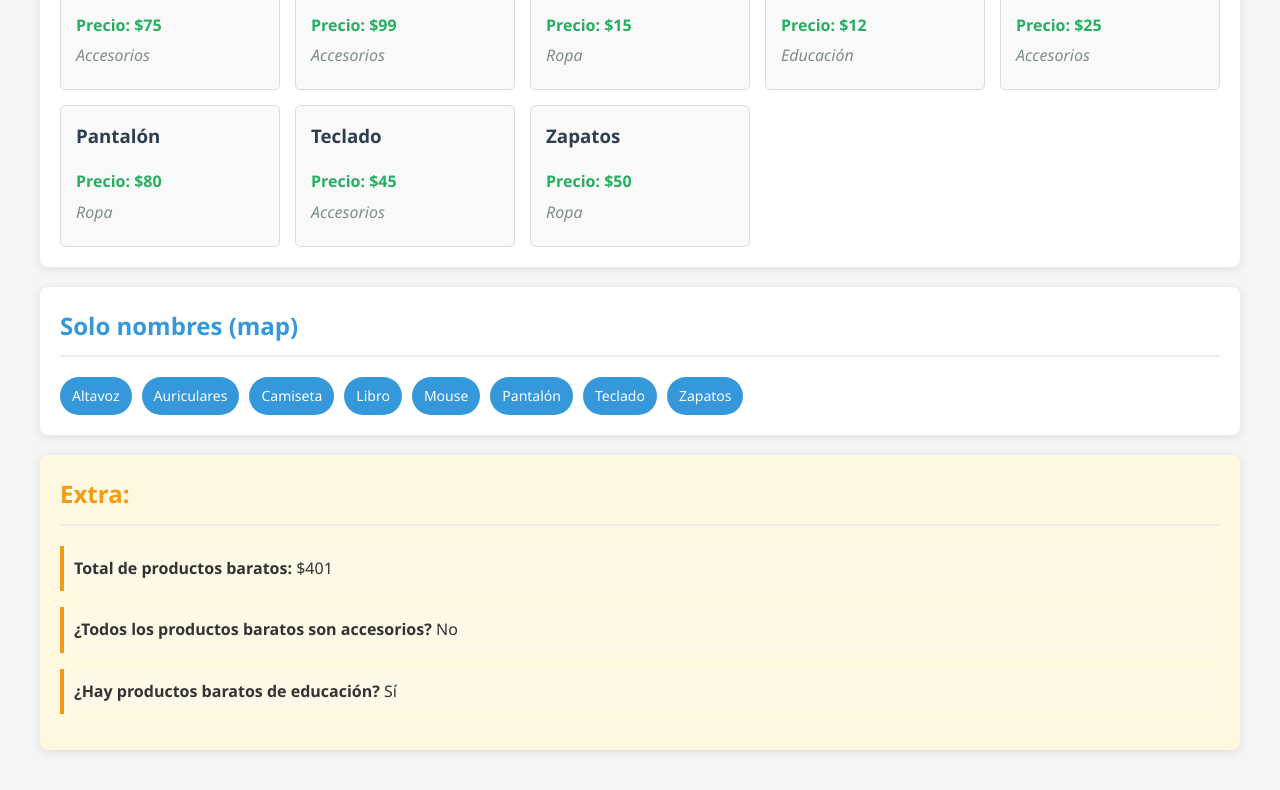
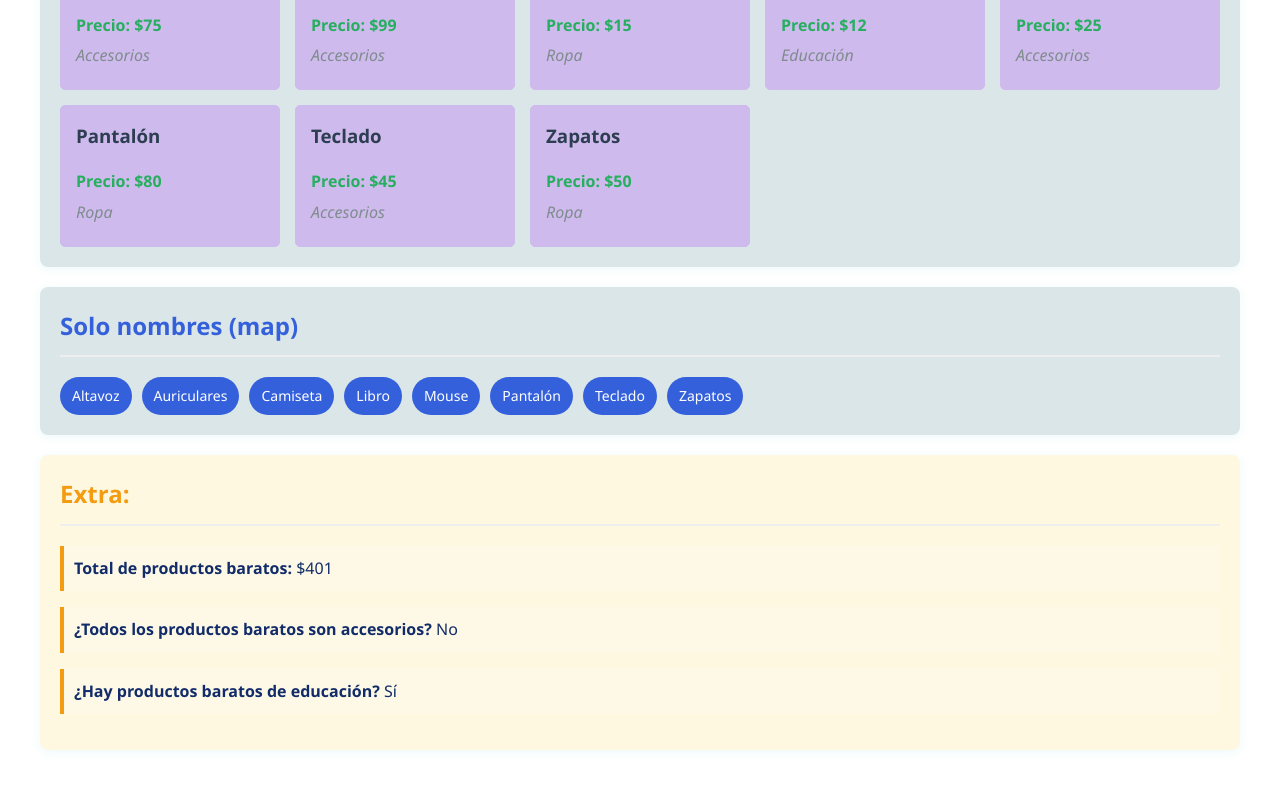
Before and after one commit to Monserl/TIENDAONLINE, a plain HTML site: page index.html in a window 1280 px wide. Shown: the part 1552-2342 px from the top of the page. Drawn offline with Linux system fonts and the light colour scheme.

Commit message:
cambos diseño

```diff
--- a/styles.css
+++ b/styles.css
@@ -1,7 +1,7 @@
 body {
     font-family: 'Segoe UI', Tahoma, Geneva, Verdana, sans-serif;
-    background-color: #f5f5f5;
-    color: #333;
+    background-color: #ffffff;
+    color: #112c68;
     line-height: 1.6;
     padding: 0;
     margin: 0;
@@ -15,20 +15,20 @@ body {
 
 h1 {
     text-align: center;
-    color: #2c3e50;
+    color: #112c68;
     margin-bottom: 30px;
 }
 
 .panel {
-    background: white;
+    background: rgba(207, 221, 224, 0.736);
     border-radius: 8px;
-    box-shadow: 0 2px 10px rgba(0, 0, 0, 0.1);
+    box-shadow: 0 2px 10px rgba(82, 195, 195, 0.1);
     padding: 20px;
     margin-bottom: 20px;
 }
 
 .panel h2 {
-    color: #3498db;
+    color: #3460db;
     border-bottom: 2px solid #eee;
     padding-bottom: 10px;
     margin-top: 0;
@@ -42,10 +42,11 @@ h1 {
 }
 
 .product-card {
-    border: 1px solid #ddd;
+    border: 1px solid #cfbaee;
     border-radius: 5px;
     padding: 15px;
-    background: #f9f9f9;
+    background: #cfbaee;
+
 }
 
 .product-card h3 {
@@ -59,7 +60,7 @@ h1 {
 
 .price {
     font-weight: bold;
-    color: #27ae60;
+    color: #27ae5f;
 }
 
 .category {
@@ -74,7 +75,7 @@ h1 {
 }
 
 .name-tag {
-    background: #3498db;
+    background: #3460db;
     color: white;
     padding: 8px 12px;
     border-radius: 20px;
```
